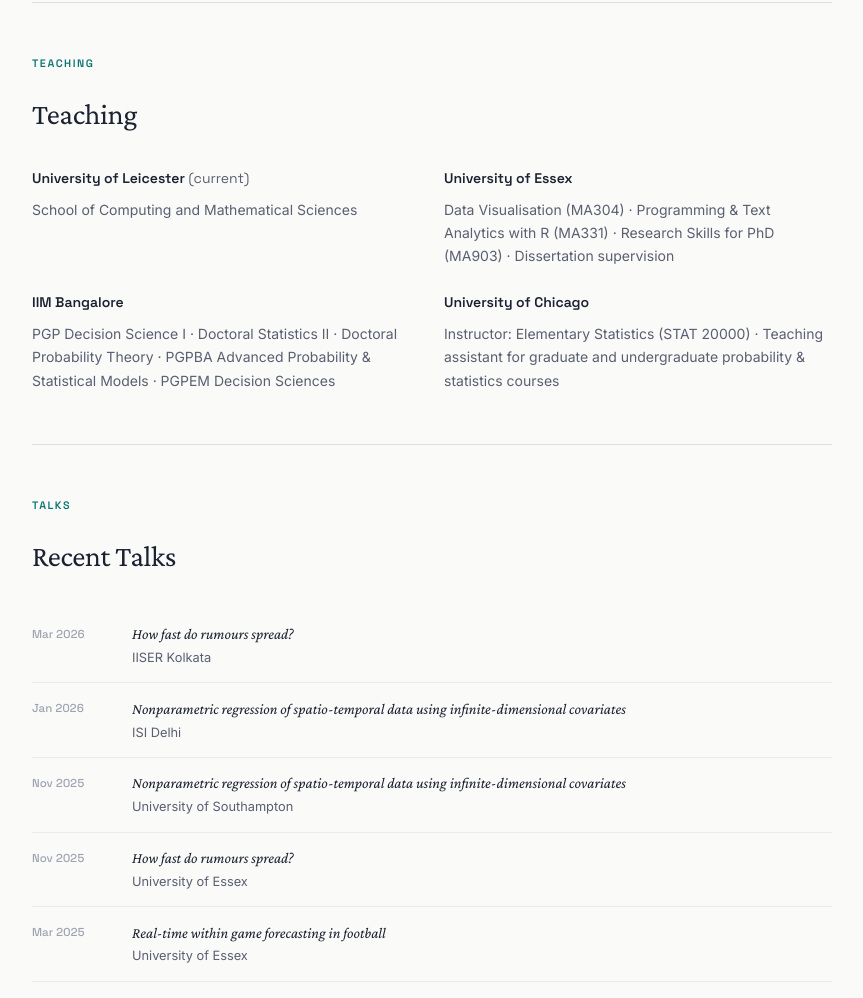
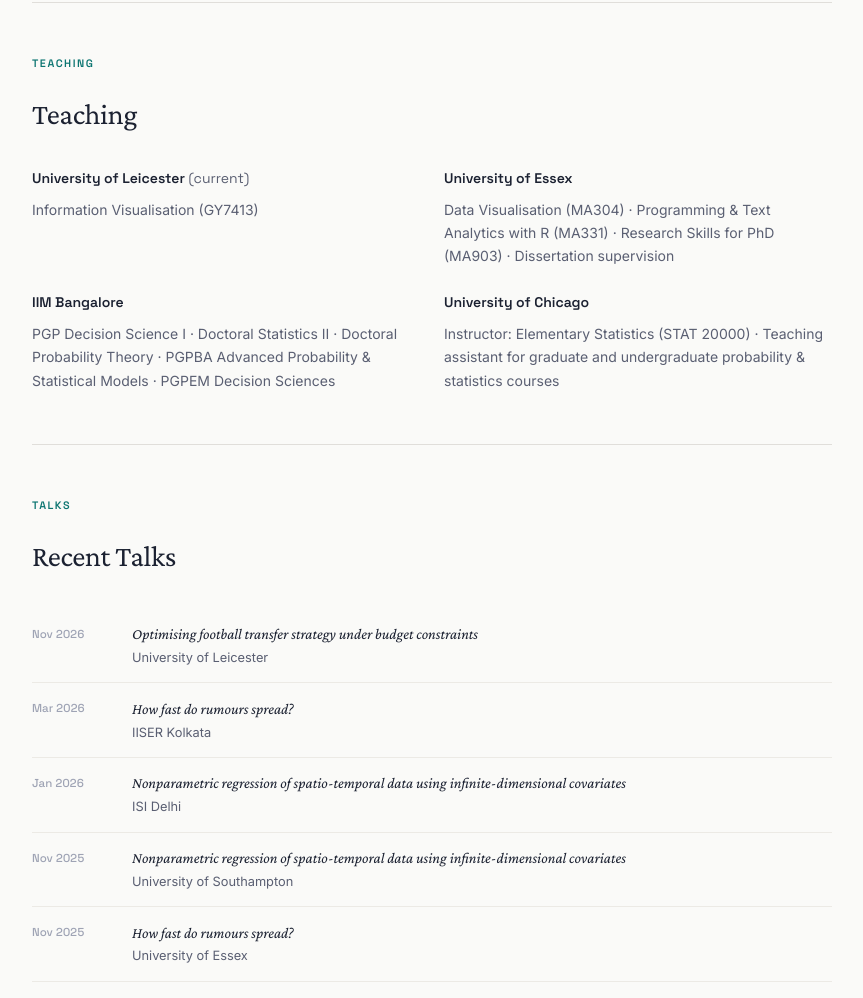
Before and after one commit to rishideeproy/rishideeproy.github.io, a plain HTML site: page index.html in a window 1280 px wide. Shown: the part 3599-4597 px from the top of the page, without its empty margins (208-1071 px from the left). Drawn offline with nearby package versions, Linux system fonts and the light colour scheme.

Commit message:
Update index.html

```diff
--- a/index.html
+++ b/index.html
@@ -451,7 +451,7 @@ footer {
     <div class="teach-grid">
       <div>
         <p class="teach-inst">University of Leicester <span style="font-weight:400;color:var(--fg-muted)">(current)</span></p>
-        <p class="teach-courses">School of Computing and Mathematical Sciences</p>
+        <p class="teach-courses">Information Visualisation (GY7413)</p>
       </div>
       <div>
         <p class="teach-inst">University of Essex</p>
@@ -560,6 +560,7 @@ const PUBS = [
 ];
 
 const TALKS = [
+  {d:"Nov 2026", t:"Optimising football transfer strategy under budget constraints", v:"University of Leicester"},
   {d:"Mar 2026", t:"How fast do rumours spread?", v:"IISER Kolkata"},
   {d:"Jan 2026", t:"Nonparametric regression of spatio-temporal data using infinite-dimensional covariates", v:"ISI Delhi"},
   {d:"Nov 2025", t:"Nonparametric regression of spatio-temporal data using infinite-dimensional covariates", v:"University of Southampton"},
```
